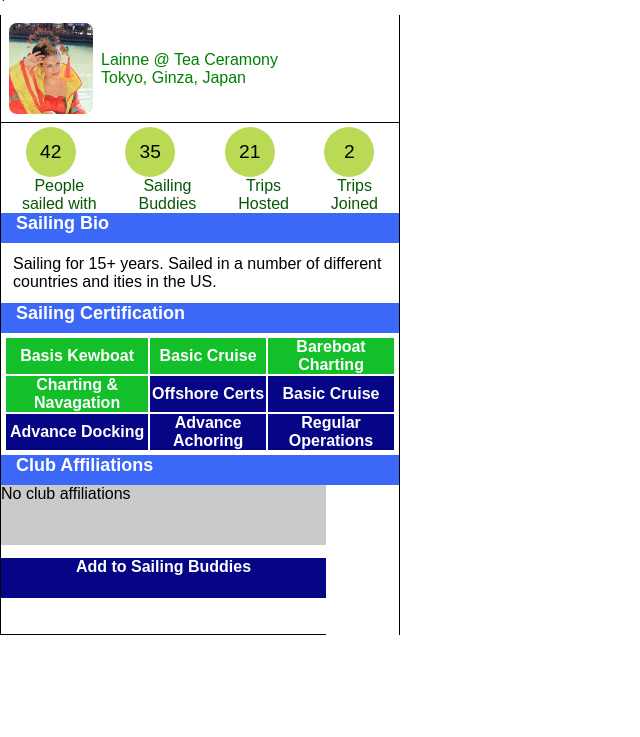
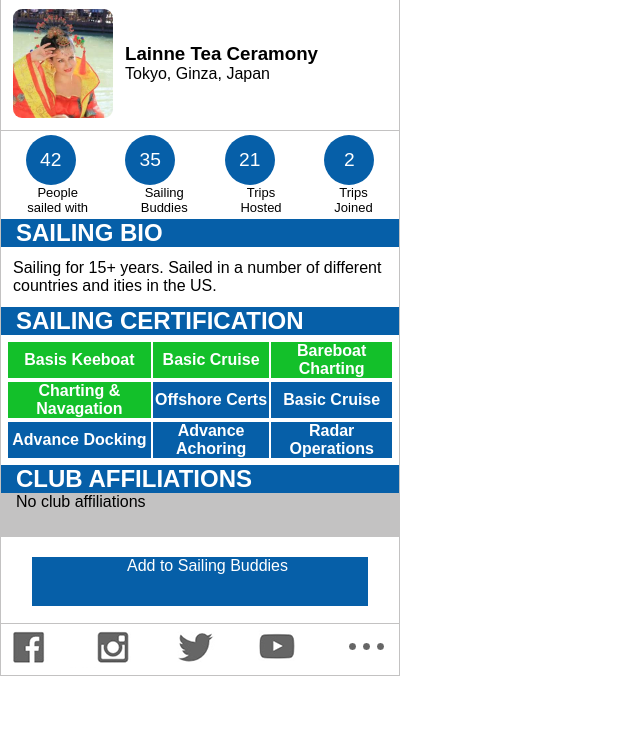
Before and after one commit to webgal-ada/RedoProjects, a plain HTML site: page index.html in a window 1280 px wide. Shown: the part 63-800 px from the top of the page, without its empty margins (0-640 px from the left). Drawn offline with Linux system fonts and the light colour scheme; a web font is replaced by a local one.

Commit message:
add footer

```diff
--- a/index.html
+++ b/index.html
@@ -4,7 +4,7 @@
     <meta charset="UTF-8" />
     <meta name="viewport" content="width=device-width, initial-scale=1.0" />
     <meta http-equiv="X-UA-Compatible" content="ie=edge" />
-    <title>DoOver</title>
+    <title>DoOverr</title>
     <link href="styles.css" rel="stylesheet" type="text/css" />
     <link
       href="https://fonts.googleapis.com/css?family=Grenze|Metrophobic&display=swap"
@@ -17,13 +17,12 @@
       <h1>Lainne</h1>
       <button class="btn_right">Edit</button>
     </header>
-`
     <div class="container">
       <div class="bio_image">
         <img src="Lainne3sec.jpg" alt="Lainne in Japan" />
-        <div class="bio__text center-style">
-          <p>Lainne @ Tea Ceramony</p>
-          <p>Tokyo,  Ginza, Japan</p>
+        <div class="bio__text">
+          <h3>Lainne Tea Ceramony</h3>
+          <p>Tokyo, Ginza, Japan</p>
         </div>
       </div>
 
@@ -36,7 +35,7 @@
         </ul>
       </div>
 
-      <div class="circle__text">
+      <div class="text_underCircle center__text">
         <ul>
           <li>People<br />sailed with</li>
           <li>Sailing<br />Buddies</li>
@@ -57,33 +56,34 @@
       </section>
       <table>
         <tr class="cert_bx_light">
-          <th>Basis Kewboat</th>
+          <th>Basis Keeboat</th>
           <th>Basic Cruise</th>
           <th>Bareboat Charting</th>
         </tr>
+        <tr></tr>
         <tr>
           <th class="cert_bx_light">Charting & Navagation</th>
           <th class="cert_bx_dark">Offshore Certs</th>
           <th class="cert_bx_dark">Basic Cruise</th>
         </tr>
+        <tr></tr>
         <tr class="cert_bx_dark">
           <th>Advance Docking</th>
           <th>Advance Achoring</th>
-          <th>Regular Operations</th>
+          <th>Radar Operations</th>
         </tr>
       </table>
 
       <section>
         <h2>Club Affiliations</h2>
       </section>
-      <footer>
-       <div class="clubAffilBlock">
-          <div class="clubAffil">No club affiliations</div>
-          <div class="link_btn">Add to Sailing Buddies<div>
-       </div>
-           </footer>
 
+      <div class="clubAffilBlock">
+        <div class="clubAffil">No club affiliations</div>
+
+        <div class="link_btn">Add to Sailing Buddies</div>
+      </div>
+      <footer></footer>
     </div>
-
   </body>
 </html>
--- a/styles.css
+++ b/styles.css
@@ -1,7 +1,9 @@
 /* font colors
-dark blue rgb(5,5,134)
-lightgreen rgb(19, 192, 42)
-lightBlue rgb() */
+
+section /dark blue    rgb(5,5,134)
+tablePart  lt_green    rgb(19, 192, 42)
+tableContrast Blue rgb(6, 95, 168);
+light grey rgb(); */
 
 /*basic reset*/
 * {
@@ -20,14 +22,16 @@ header {
   display: flex;
   justify-content: space-around;
   height: 60px;
-  background-color: rgb(5, 5, 134);
+  background-color: rgb(6, 95, 168);
   color: #FFF;
   align-items: center;
 }
 
 .container {
-  border-left: .5px solid black;
-  border-right: .5px solid black;
+  display: flex;
+  flex-direction: column;
+  border-left: .5px solid rgb(195, 194, 194);
+  border-right: .5px solid rgb(195, 194, 194);
 }
 
 .btn_left {
@@ -35,9 +39,13 @@ header {
   border-radius: 6px;
   width: 50px;
   height: 25px;
+  background-color: rgb(6, 95, 168);
+  border: 1px solid #FFF;
+  color: #FFF;
 }
 
 .btn_right {
+  background-color: rgb(6, 95, 168);
   border-radius: 6px;
   width: 40px;
   height: 40px;
@@ -47,41 +55,43 @@ h1 {
   font-size: 2.2rem;
 }
 
+h3 {
+  font-weight: bold;
+}
+
 img {
-  border-radius: 16px;
+  border-radius: 9px;
   width: 100px;
-  padding: 8px;
+  margin: 12px;
 }
 
 .bio_image {
-  border-bottom: .5px solid black;
+  align-items: center;
   display: flex;
-  justify-content: flex-start;
-  color: green;
-  align-items: center;
+  border-bottom: .5px solid rgb(195, 194, 194);
 }
 
-.sail_Bio {
-  padding: 12px;
+.circle {
+  padding: 7px;
 }
 
 .circles li {
+  display: flex;
+  align-items: center;
+  justify-content: center;
+  background-color: rgb(6, 95, 168);
+  border-radius: 50%;
+  color: #FFF;
   font-size: 1.2em;
-  border-radius: 50%;
-  background-color: #BADA55;
-  text-align: center;
   margin-top: 4px;
   width: 50px;
   height: 50px;
-  display: flex;
-  justify-content: center;
-  align-items: center;
 }
 
-.circle__text ul {
-  list-style-type: none;
+.text_underCircle {
   text-align: center;
-  color: rgb(8, 88, 8);
+  margin-bottom: 4px;
+  font-size: 13px;
 }
 
 ul {
@@ -91,15 +101,19 @@ ul {
 }
 
 section {
-  font-size: 12px;
+  text-transform: uppercase;
+  font-size: 16px;
   text-indent: 15px;
-  height: 30px;
-  background-color: rgb(60, 104, 247);
+  background-color: rgb(6, 95, 168);
   color: #FFF;
 }
 
+.sail_Bio {
+  padding: 12px;
+}
+
 table {
-  margin: 3px;
+  padding: 5px;
   color: white;
   font-size: 1em;
 }
@@ -109,34 +123,35 @@ table {
 }
 
 .cert_bx_dark {
-  background-color: rgb(5, 5, 134);
+  background-color: rgb(6, 95, 168);
+}
+
+.clubAffilBlock {
+  display: flex;
+  flex-direction: column;
+  text-indent: 15px;
+  height: 130px;
+}
+
+.clubAffil {
+  background-color: rgb(195, 194, 194);
+  height: 44px;
+}
+
+.link_btn {
+  margin-top: 20px;
+  align-self: center;
+  color: white;
+  text-align: center;
+  width: 336px;
+  height: 49px;
+  background-color: rgb(6, 95, 168);
 }
 
 footer {
-  display: inline-flex;
-  flex-direction: column;
-  height: 150px;
-  border-bottom: .5px solid black;
+  background-image: url(iconSailing.png);
+  height: 53px;
+  width: 398px;
+  border-top: .5px solid rgb(195, 194, 194);
+  border-bottom: 1px solid rgb(195, 194, 194);
 }
-
-.clubAffil {
-  height: 60px;
-  background-color: rgb(202, 202, 202);
-  margin-bottom: 13px;
-}
-
-.link_btn {
-  font-weight: bold;
-  color: white;
-  text-align: center;
-  margin-bottom: 13px;
-  width: 325px;
-  height: 40px;
-  background-color: rgb(5, 5, 134);
-}
-
-/* footer {
-  background-color: tomato;
-  height: 40px;
-  width: 400px;
-  border-top: .5px solid black; */
```
Also changed, not shown: favicon.png (added), iconSailing.jpg (added), iconSailing.png (added), icons.jpg (added), icons2.jpg (added), 1 other file.
